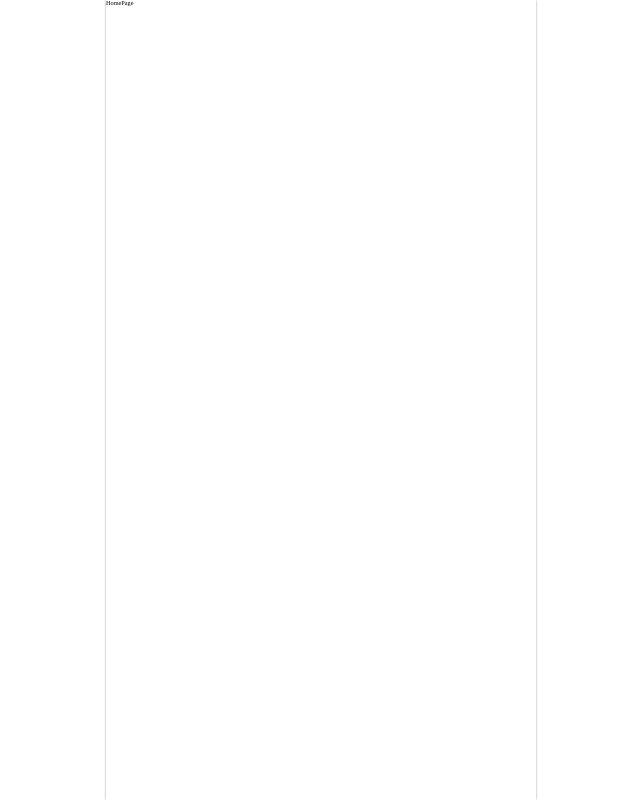
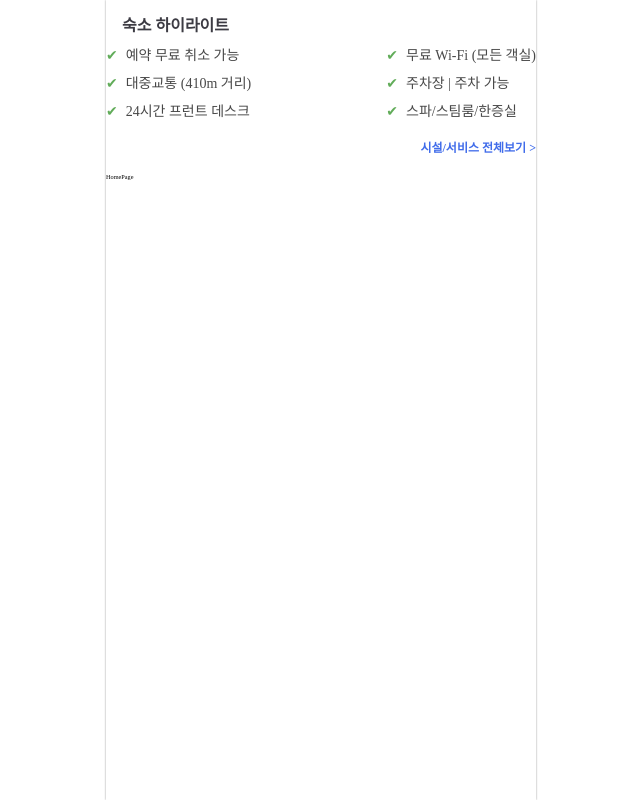
Before and after one commit to m2na7/35-COLLABORATION-WEB-AGODA, a React (Vite) app: page / in a window 1280 px wide. Shown: the whole page, without its empty margins (319-959 px from the left). Built offline with nearby package versions, Linux system fonts and the light colour scheme; a web font is replaced by a local one.

Commit message:
feat: add highlight

```diff
--- a/package.json
+++ b/package.json
@@ -11,7 +11,8 @@
     "svgr": "npx @svgr/cli -d src/assets/svg --ignore-existing --typescript --no-dimensions public/svg"
   },
   "dependencies": {
-    "@emotion/react": "^11.13.3",
+    "@emotion/react": "^11.13.5",
+    "@emotion/styled": "^11.13.5",
     "eslint-config-prettier": "^9.1.0",
     "eslint-plugin-prettier": "^5.2.1",
     "prettier": "^3.3.3",
--- a/src/App.tsx
+++ b/src/App.tsx
@@ -3,6 +3,7 @@ import GlobalStyle from "@styles/global";
 import theme from "@styles/theme";
 import { createBrowserRouter, RouterProvider } from "react-router-dom";
 import pageRoutes from "@/routes/pageRoutes";
+import HotelDetailPage from "@pages/HotelDetailPage/HotelDetailPage";
 
 const App = () => {
   const router = createBrowserRouter([...pageRoutes]);
@@ -11,6 +12,7 @@ const App = () => {
     <>
       <ThemeProvider theme={theme}>
         <Global styles={GlobalStyle} />
+        <HotelDetailPage />
         <RouterProvider router={router} />
       </ThemeProvider>
     </>
--- /dev/null
+++ b/src/pages/HotelDetailPage/Components/HotelDetail/Highlights.style.ts
@@ -0,0 +1,53 @@
+import styled from "@emotion/styled";
+
+export const HighlightsWrapper = styled.div`
+  margin: 16px 0;
+`;
+
+export const TitleStyle = styled.h3`
+  ${({ theme }) => theme.font.title4_b_16};
+  color: ${({ theme }) => theme.color.gray800};
+  margin-top: 10px;
+  margin-left: 16px;
+  margin-bottom: 10px;
+`;
+
+export const HighlightsContainer = styled.div`
+  display: flex;
+  justify-content: space-between;
+  gap: 6px;
+`;
+
+export const HighlightListStyle = styled.ul`
+  list-style: none;
+  padding: 0;
+  margin: 0;
+
+  li {
+    ${({ theme }) => theme.font.body2_m_14};
+    color: ${({ theme }) => theme.color.gray700};
+    display: flex;
+    align-items: center;
+    margin-bottom: 8px;
+
+    &::before {
+      content: "✔";
+      margin-right: 8px;
+      color: ${({ theme }) => theme.color.agoda_green};
+      font-size: 1.4rem;
+    }
+  }
+`;
+
+export const ServiceLinkStyle = styled.a`
+  ${({ theme }) => theme.font.body3_sb_12};
+  color: ${({ theme }) => theme.color.blue300};
+  display: block;
+  margin-top: 8px;
+  text-align: right;
+  cursor: pointer;
+
+  &:hover {
+    text-decoration: underline;
+  }
+`;
--- a/src/pages/HotelDetailPage/Components/HotelDetail/Highlights.tsx
+++ b/src/pages/HotelDetailPage/Components/HotelDetail/Highlights.tsx
@@ -1,34 +1,40 @@
-import { css } from "@emotion/react";
+import {
+  HighlightsWrapper,
+  TitleStyle,
+  HighlightsContainer,
+  HighlightListStyle,
+  ServiceLinkStyle,
+} from "./Highlights.style";
 
-interface HighlightsProps {
-  highlights: string[];
-}
+const Highlights = () => {
+  const leftItems = [
+    "예약 무료 취소 가능",
+    "대중교통 (410m 거리)",
+    "24시간 프런트 데스크",
+  ];
+  const rightItems = [
+    "무료 Wi-Fi (모든 객실)",
+    "주차장 | 주차 가능",
+    "스파/스팀룸/한증실",
+  ];
 
-const Highlights = ({ highlights }: HighlightsProps) => {
   return (
-    <ul
-      css={css`
-        display: flex;
-        flex-wrap: wrap;
-        gap: 8px;
-        list-style: none;
-        padding: 0;
-      `}
-    >
-      {highlights.map((highlight, index) => (
-        <li
-          key={index}
-          css={css`
-            background: #f1f1f1;
-            padding: 8px 12px;
-            border-radius: 4px;
-            font-size: 0.8rem;
-          `}
-        >
-          {highlight}
-        </li>
-      ))}
-    </ul>
+    <HighlightsWrapper>
+      <TitleStyle>숙소 하이라이트</TitleStyle>
+      <HighlightsContainer>
+        <HighlightListStyle>
+          {leftItems.map((item, index) => (
+            <li key={index}>{item}</li>
+          ))}
+        </HighlightListStyle>
+        <HighlightListStyle>
+          {rightItems.map((item, index) => (
+            <li key={index}>{item}</li>
+          ))}
+        </HighlightListStyle>
+      </HighlightsContainer>
+      <ServiceLinkStyle href="#">시설/서비스 전체보기 &gt;</ServiceLinkStyle>
+    </HighlightsWrapper>
   );
 };
 
--- a/src/pages/HotelDetailPage/HotelDetailPage.tsx
+++ b/src/pages/HotelDetailPage/HotelDetailPage.tsx
@@ -1 +1,11 @@
-WebGLQuery
+import Highlights from "./Components/HotelDetail/Highlights";
+
+
+const HotelDetailPage = () => {
+  return (
+    <Highlights />
+  )
+
+};
+
+export default HotelDetailPage;
```
Also changed, not shown: src/pages/HotelDetailPage/Components/HotelDetail/HeartBtn.style.ts (added), src/pages/HotelDetailPage/Components/HotelDetail/Location.style.ts (added), 1 other file (tests, documents, lock files or other folders).
